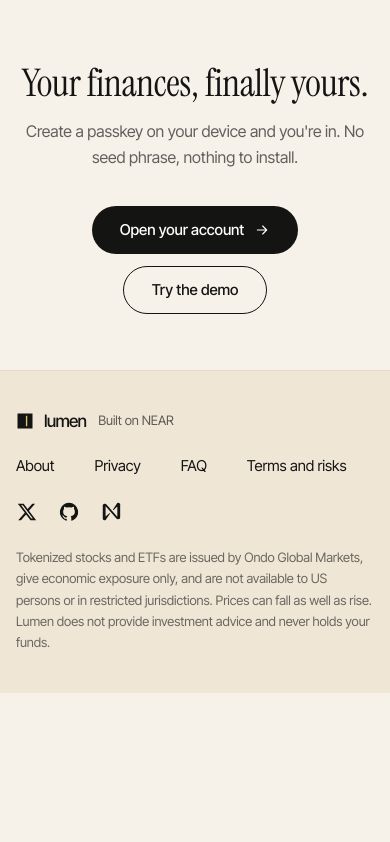
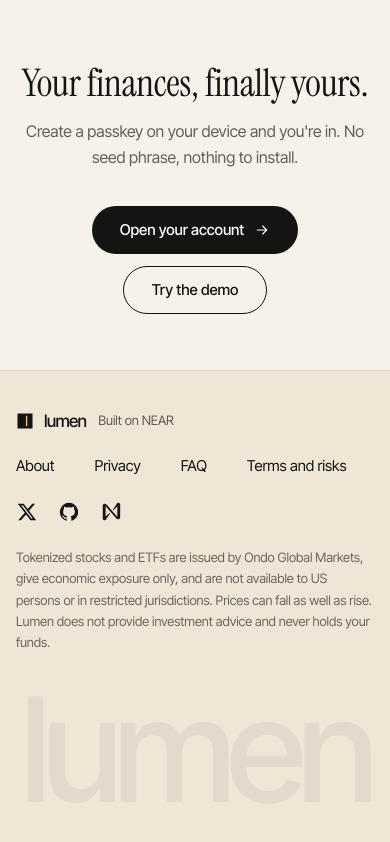
Before and after one commit to Megacollins/lumen, a Next.js app in the folder web/: page / in a window 390 px wide. Shown: the part 6182-7024 px from the top of the page. Before the commit the page ends 6875 px from the top, so only its background shows below. Built offline with nearby package versions, Linux system fonts and the light colour scheme; no server answers; the database is empty.

Commit message:
Add a quiet lumen wordmark to the landing footer
Spans the width on phones and tablets, capped on wide screens.

Co-Authored-By: Claude Opus 5.5 <noreply@anthropic.com>

```diff
--- a/web/src/app/page.tsx
+++ b/web/src/app/page.tsx
@@ -366,6 +366,13 @@ export default function Home() {
           Tokenized stocks and ETFs are issued by Ondo Global Markets, give economic exposure only, and are not available to US persons or
           in restricted jurisdictions. Prices can fall as well as rise. Lumen does not provide investment advice and never holds your funds.
         </p>
+        {/* Brand signature: the logo's wordmark. Spans the width on phones and tablets (cqw); capped on wide screens so it
+            stays a quiet sign-off rather than the loudest thing on the page. */}
+        <div aria-hidden className="@container mx-auto mt-10 max-w-[1200px] select-none overflow-x-clip sm:mt-12">
+          <div className="whitespace-nowrap text-center text-[min(40.5cqw,190px)] font-medium leading-[0.78] tracking-[-0.06em] text-ink/[0.055]">
+            lumen
+          </div>
+        </div>
       </footer>
     </div>
   );
```
